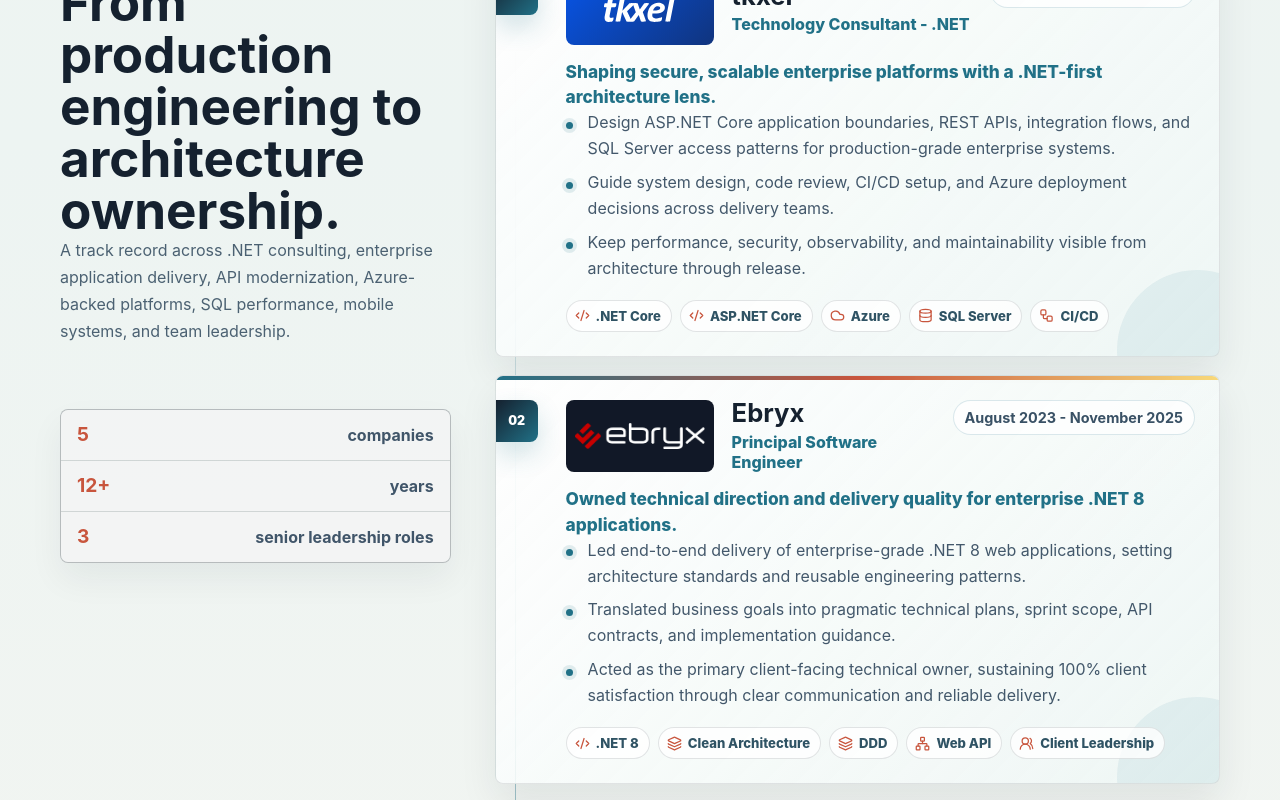
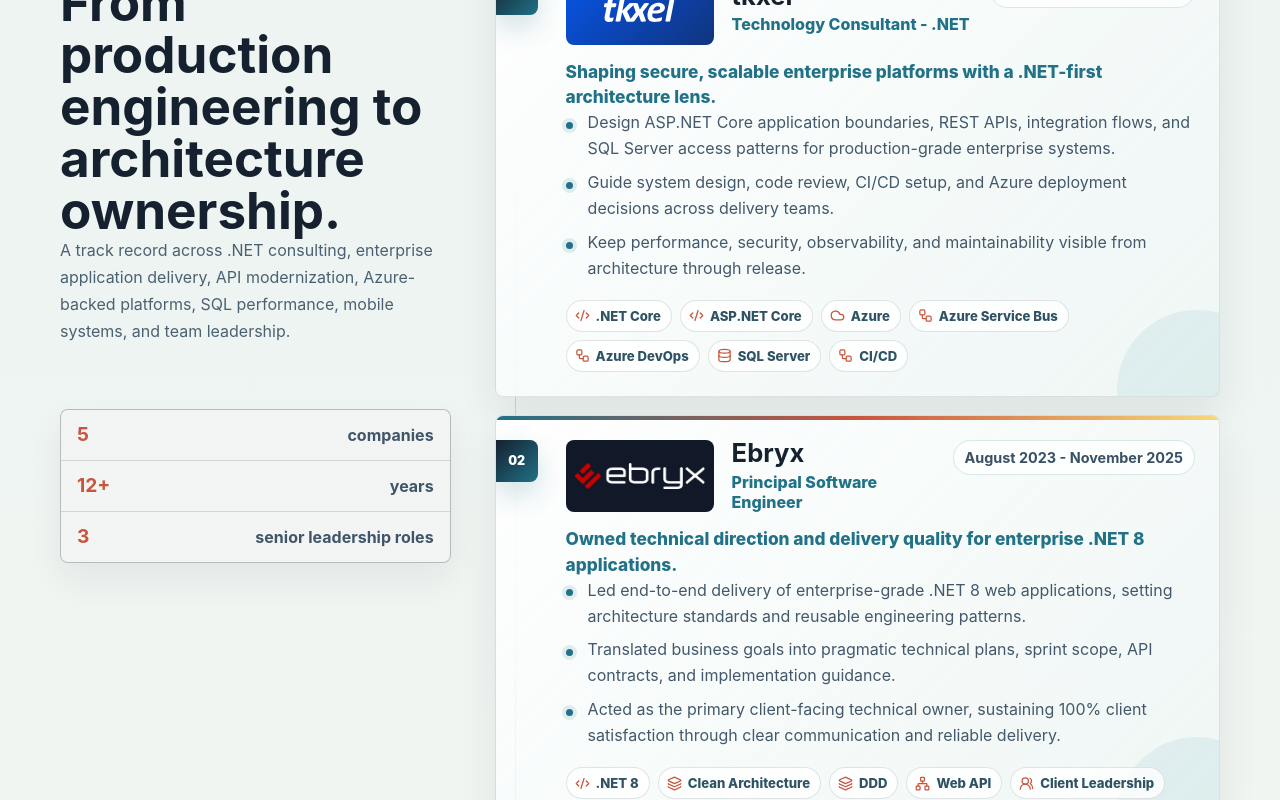
Before and after one commit to inamgcu/portfolio, a React (Vite) app: page / in a window 1280 px wide. Shown: the part 3142-3942 px from the top of the page. Built offline with nearby package versions, Linux system fonts and the light colour scheme.

Commit message:
Add Azure tools to tkxel experience

```diff
--- a/src/main.jsx
+++ b/src/main.jsx
@@ -80,7 +80,7 @@ const experience = [
     period: "December 2025 - Present",
     role: "Technology Consultant - .NET",
     impact: "Shaping secure, scalable enterprise platforms with a .NET-first architecture lens.",
-    stack: [".NET Core", "ASP.NET Core", "Azure", "SQL Server", "CI/CD"],
+    stack: [".NET Core", "ASP.NET Core", "Azure", "Azure Service Bus", "Azure DevOps", "SQL Server", "CI/CD"],
     points: [
       "Design ASP.NET Core application boundaries, REST APIs, integration flows, and SQL Server access patterns for production-grade enterprise systems.",
       "Guide system design, code review, CI/CD setup, and Azure deployment decisions across delivery teams.",
@@ -227,6 +227,8 @@ const stackIcons = {
   "ASP.NET Core": Code2,
   "Web API": Network,
   "Azure": Cloud,
+  "Azure Service Bus": Workflow,
+  "Azure DevOps": Workflow,
   "SQL Server": Database,
   "CI/CD": Workflow,
   "Clean Architecture": Layers3,
```
